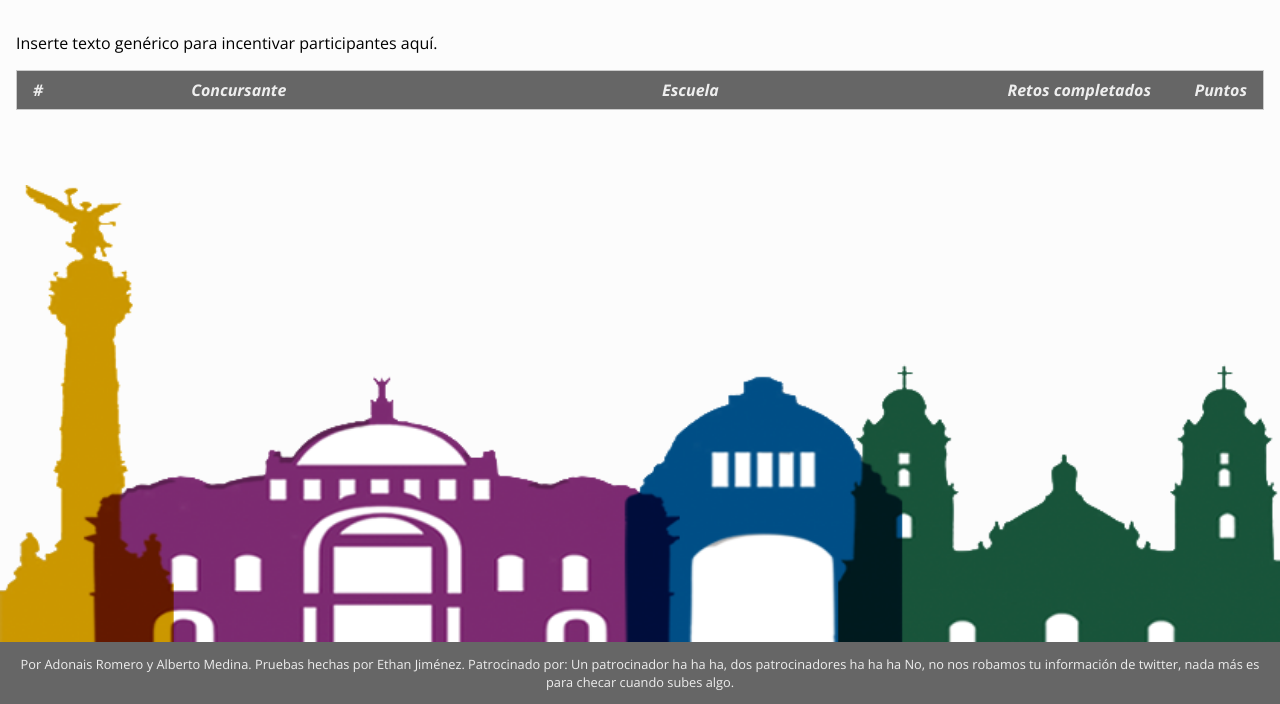
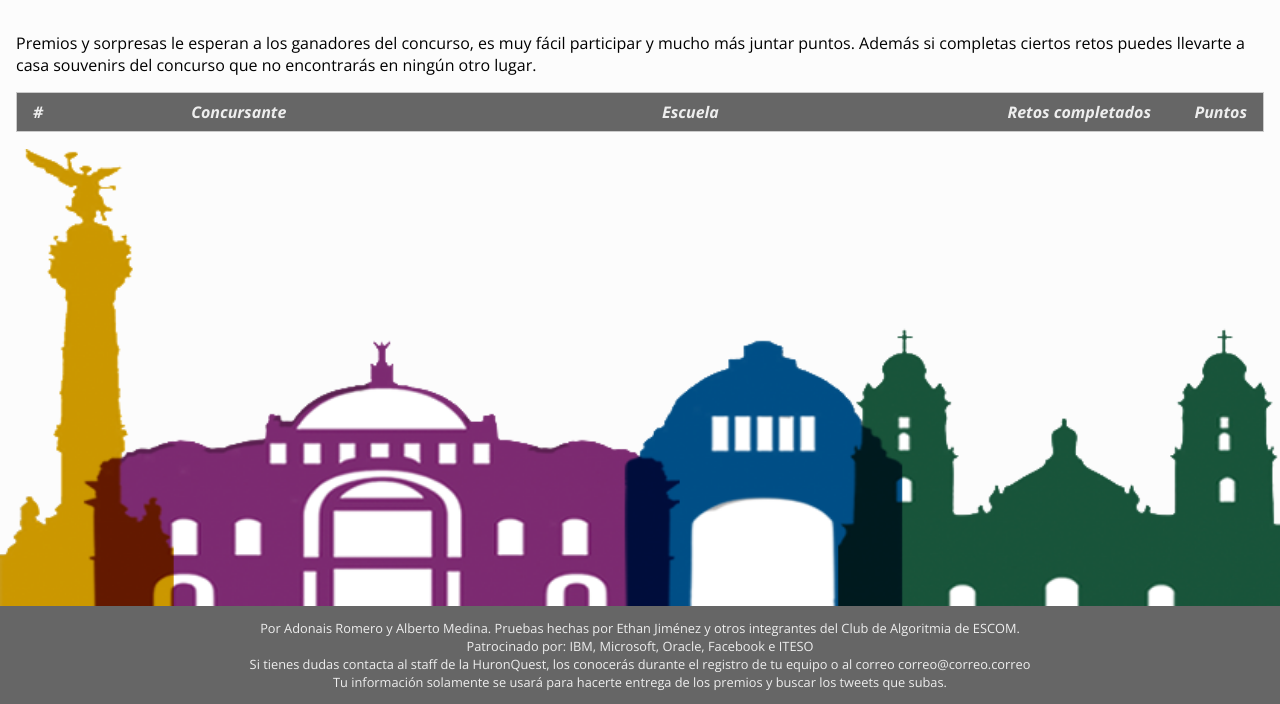
Before and after one commit to Drako0013/IcpcQuestMx2016, a PHP site: page /View_Scoreboard.php in a window 1280 px wide. Shown: the part 96-800 px from the top of the page. Run offline with PHP 8.4, Linux system fonts and the light colour scheme; data that the repository does not hold is empty; some libraries are stand-ins or nearby versions.

Commit message:
Arreglo de los textos genericos

```diff
--- a/DB_Manager.php
+++ b/DB_Manager.php
@@ -11,6 +11,7 @@ define("servername", 'localhost');
 define("username", 'root');
 define("password", 'n0m3l0s3');
 define("dbname", 'IcpcQuest');
+define("port", "3306");
 define("charset", "utf8");
 define("State_Unchecked", 0);
 define("State_NotAccepted", 1);
@@ -25,7 +26,9 @@ class DBManager{
 		$this->conn = new mysqli(constant("servername"),
 			constant("username"),
 			constant("password"),
-			constant("dbname"));
+			constant("dbname"),
+			constant("port")
+			);
 		if( mysqli_connect_errno() ){
 			throw new Exception('Failed to connect to database: ' . mysqli_connect_errno() );
 		}
--- a/View_ChallengeDetails.php
+++ b/View_ChallengeDetails.php
@@ -40,9 +40,6 @@ if( isset($_GET["id"]) ){
             <h1><i class="fa fa-flag" aria-hidden="true"></i> Retos</h1>
         </header>
         <div id="content">
-            <p>
-                Retos retos retos
-            </p>
             <h2 class="challenge-title">
                 <?php echo $name;?>
             </h2>
--- a/View_Challenges.php
+++ b/View_Challenges.php
@@ -31,7 +31,7 @@ $table_footer = '</tbody></table>';
         </header>
         <div id="content">
             <p>
-                Completa retos, twittealos, y gana posiblememnte inexistentes premios :D.
+                Completa retos, twittealos y gana premios. Más simple y sencillo no podría ser.
             </p>
 
             <?php
--- a/View_Scoreboard.php
+++ b/View_Scoreboard.php
@@ -6,7 +6,9 @@ require_once("header.php");
         </header>
         <div id="content">
             <p>
-                Inserte texto genérico para incentivar participantes aquí.
+                Premios y sorpresas le esperan a los ganadores del concurso, es muy fácil participar y mucho
+                más juntar puntos. Además si completas ciertos retos puedes llevarte a casa souvenirs del concurso
+                que no encontrarás en ningún otro lugar.
             </p>
             <table class="scoreboard pure-table pure-table-horizontal pure-table-striped">
                 <thead>
--- a/footer.php
+++ b/footer.php
@@ -1,5 +1,6 @@
 <footer>
-    Por Adonais Romero y Alberto Medina. Pruebas hechas por Ethan Jiménez.
-    Patrocinado por: Un patrocinador ha ha ha, dos patrocinadores ha ha ha
-    No, no nos robamos tu información de twitter, nada más es para checar cuando subes algo.
+	Por Adonais Romero y Alberto Medina. Pruebas hechas por Ethan Jiménez y otros integrantes del Club de Algoritmia de ESCOM. <br />
+    Patrocinado por: IBM, Microsoft, Oracle, Facebook e ITESO <br />
+    Si tienes dudas contacta al staff de la HuronQuest, los conocerás durante el registro de tu equipo o al correo correo@correo.correo <br />
+    Tu información solamente se usará para hacerte entrega de los premios y buscar los tweets que subas.
 </footer>
--- a/scriptSearchTweets.php
+++ b/scriptSearchTweets.php
@@ -7,9 +7,9 @@ require_once("DB_Manager.php");
 require_once('API_Constants.php');
 require_once("scriptSearchTweets_Helper.php");
 
-define("waitTimeInSeconds", 30);
+define("waitTimeInSeconds", 120);
 define("startingLastTweet", "786974048148258817");
-define("hashtagToSearch", "SiMiCelularHablara");
+define("hashtagToSearch", "HuronQuestTest");
 define("maxTweetsPerSearch", 100);
 
 $settings = array(
```
Also changed, not shown: HuronQuestTest.csv (added, +16 -0 lines), IcpcQuest.sql (+0 -7 lines), index.php (+9 -0 lines).
